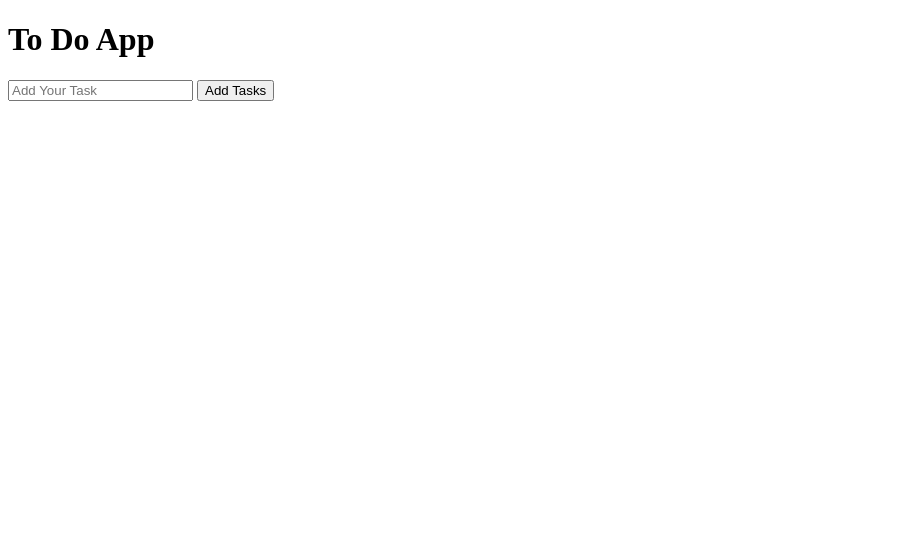
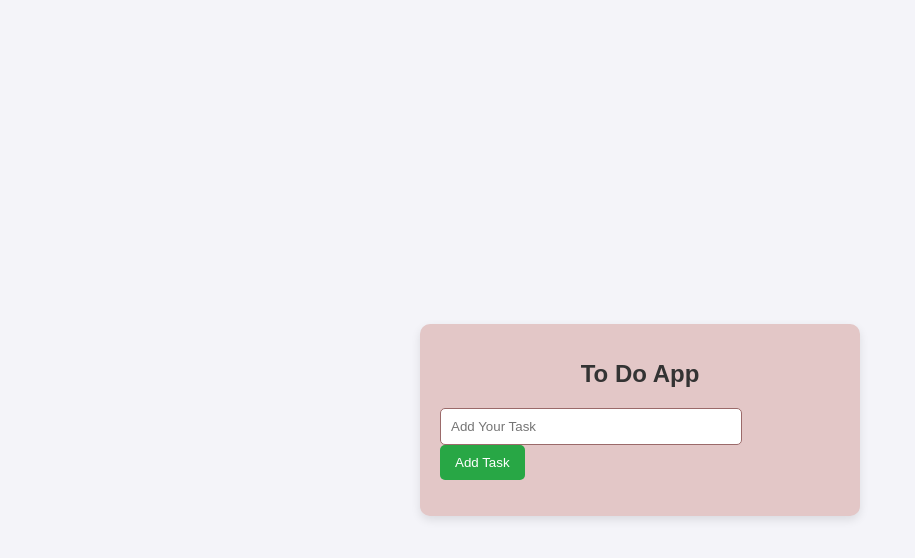
Before and after one commit to sujay-707/ToDo_App_Basic, a plain HTML site: page todo.html in a window 1280 px wide. Shown: the whole page, without its empty margins (0-915 px from the left). Drawn offline with Linux system fonts and the light colour scheme.

Commit message:
made changes in style

```diff
--- a/todo.css
+++ b/todo.css
@@ -0,0 +1,87 @@
+/* General body styling */
+body {
+    font-family: 'Arial', sans-serif;
+    background-color: #f4f4f9;
+    margin: 0;
+    padding: 20px;
+    display: flex;
+    justify-content: center;
+    align-items: center;
+    height: 100vh;
+}
+
+/* Container */
+div {
+    background-color: #e3c7c7;
+    padding: 20px;
+    border-radius: 10px;
+    box-shadow: 0px 4px 10px rgba(0, 0, 0, 0.1);
+    max-width: 400px;
+    width: 100%;
+}
+
+/* Title */
+h1 {
+    text-align: center;
+    font-size: 24px;
+    margin-bottom: 20px;
+    color: #333;
+}
+
+/* Input and button styles */
+#task-input {
+    width: 70%;
+    padding: 10px;
+    border: 1px solid #9b6a6a;
+    border-radius: 5px;
+    margin-right: 10px;
+}
+
+#add-task {
+    padding: 10px 15px;
+    background-color: #28a745;
+    color: white;
+    border: none;
+    border-radius: 5px;
+    cursor: pointer;
+    transition: background-color 0.3s ease;
+}
+
+
+
+/* Task list styles */
+ul {
+    list-style: none;
+    padding: 0;
+    /* margin-top: 20px; */
+}
+
+li {
+    background-color: #e9ecef;
+    margin-bottom: 10px;
+    padding: 10px;
+    border-radius: 5px;
+    display: flex;
+    justify-content: space-between;
+    align-items: center;
+}
+
+.delete {
+    background-color: #dc3545;
+    color: white;
+    border: none;
+    padding: 5px 10px;
+    border-radius: 5px;
+    cursor: pointer;
+    transition: background-color 0.3s ease;
+}
+
+.delete:hover {
+    background-color: #c82333;
+}
+
+/* Task input field focus effect */
+#task-input:focus {
+    border-color: #000000;
+    border-color: 1px solid black;
+}
--- a/todo.html
+++ b/todo.html
@@ -25,12 +25,16 @@
     <meta charset="UTF-8">
     <meta name="viewport" content="width=device-width, initial-scale=1.0">
     <title>To Do App</title>
+    <link rel="stylesheet" href="todo.css">
 </head>
 <body>
-    <h1>To Do App</h1>
+    <div>
+        <h1>To Do App</h1>
     <input type="text" placeholder="Add Your Task" name="" id="task-input">
-    <button id="add-task">Add Tasks</button>
+    <button id="add-task">Add Task</button>
     <ul id="task-list"></ul>
     <script src="todo.js"></script>
+ </div>
+
 </body>
 </html>
```
